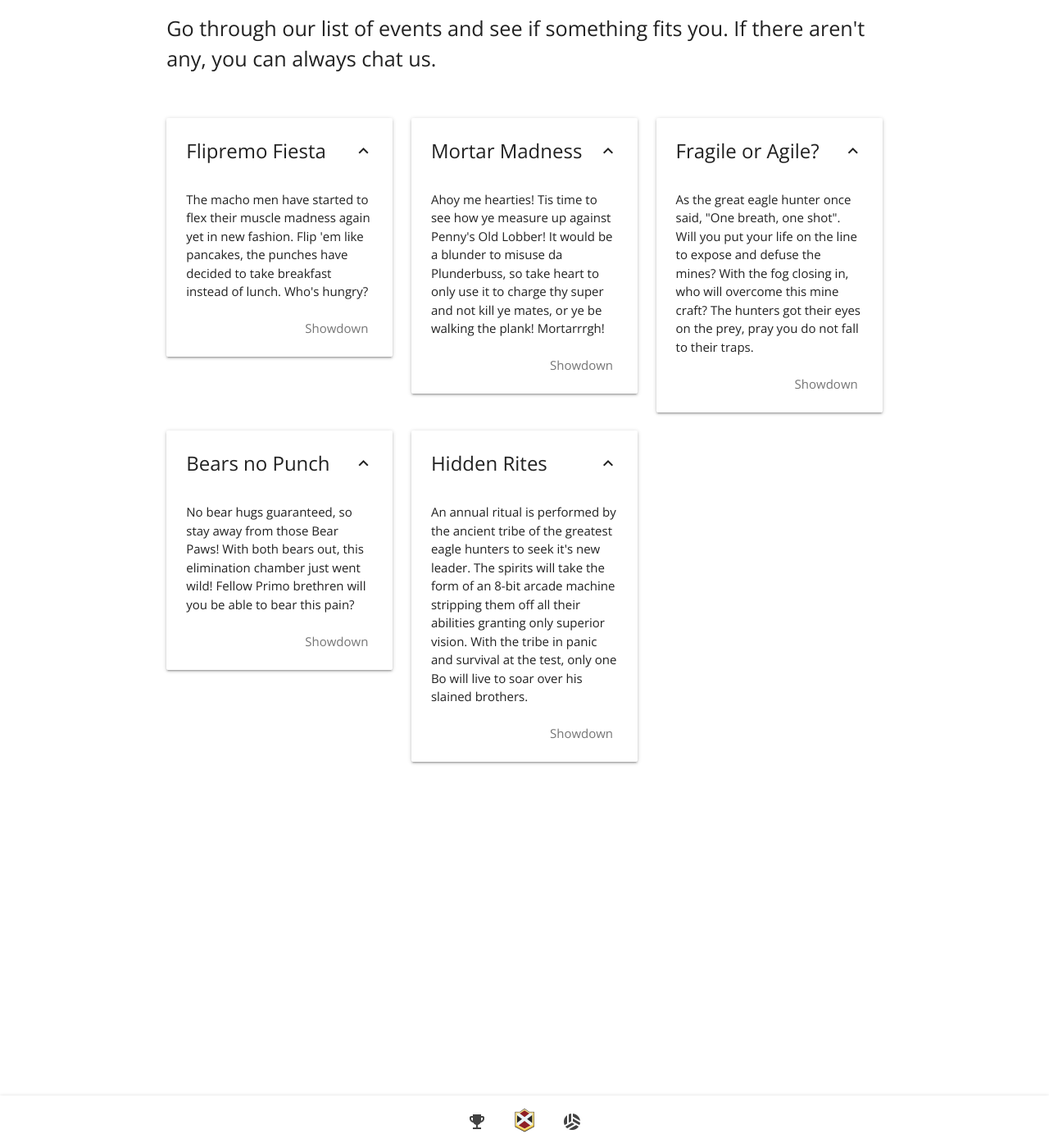
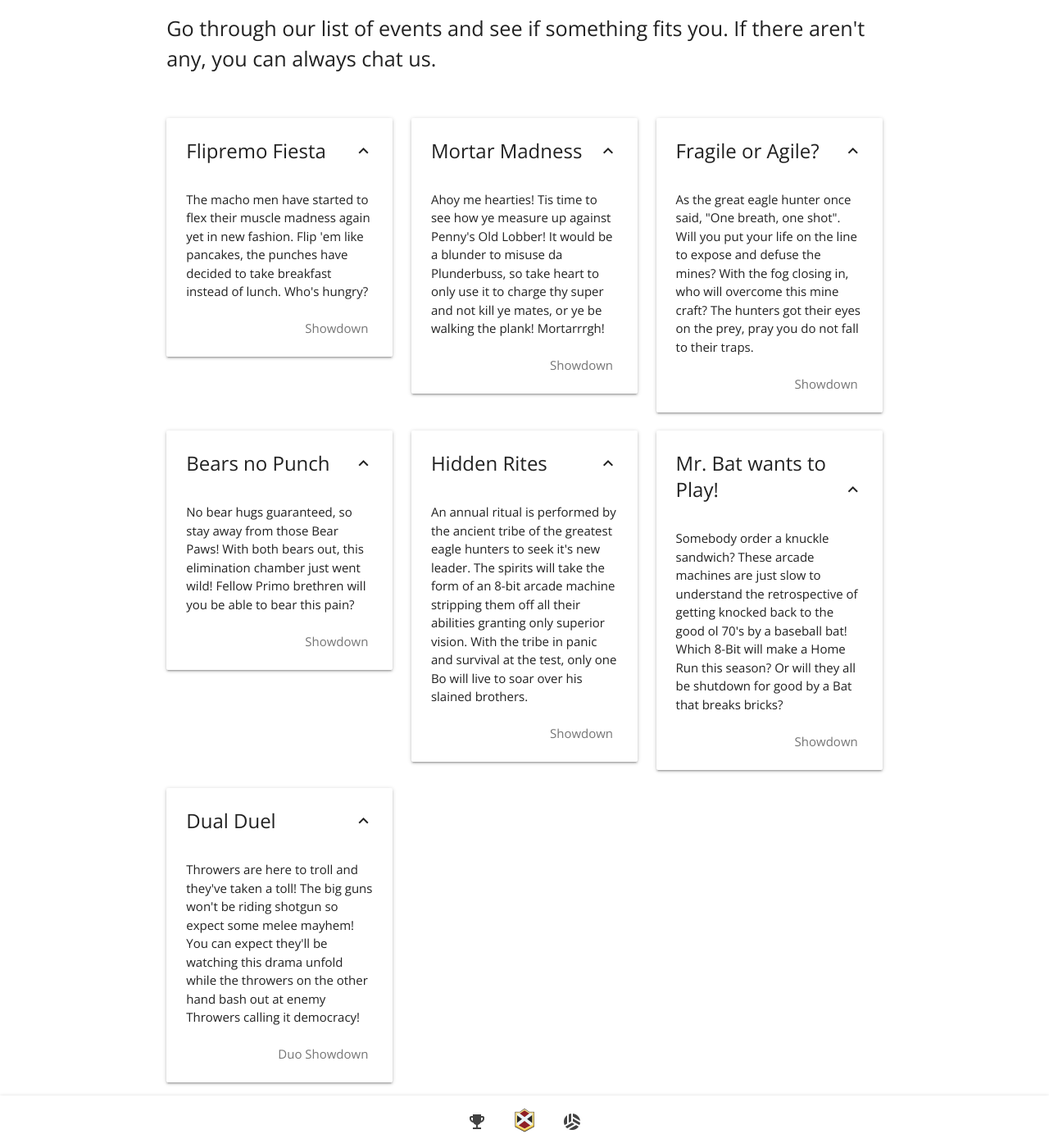
Before and after one commit to defensegrid/defensegrid.github.io, a Jekyll site: the page built from events.md, in a window 1280 px wide and 1400 px high, scrolled down 304 px. Shown: the whole window at 82% size. Built offline with Jekyll 4.4.1, drawn with Linux system fonts in a browser that asks for light colours.

```diff
--- a/_data/brawl-events.yml
+++ b/_data/brawl-events.yml
@@ -61,7 +61,7 @@ brawl-events:
   map: Map with bushes
   gamemode: Showdown
   gameplay: Bibi uses Bat knockback to push 8-Bit's out. 8-Bit's use gadget to escape, can recharge Super from other 8-Bit's, can destroy the Super of other 8-Bit's. No one can kill anyone.
-  status: Published
+  status: published
 
 - name: Dual Duel
   description: Throwers are here to troll and they've taken a toll! The big guns won't be riding shotgun so expect some melee mayhem! You can expect they'll be watching this drama unfold while the throwers on the other hand bash out at enemy Throwers calling it democracy!
@@ -69,4 +69,4 @@ brawl-events:
   map: Map for Sharpshooters
   gamemode: Duo Showdown
   gameplay: Only Heavyweights can kill Heavyweights and only Throwers can kill Throwers. If a Melee is killed the Thrower can be killed and vice versa. First duo to accumulate 10 Power Cubes wins the Showdown.
-  status: Published
+  status: published
```
